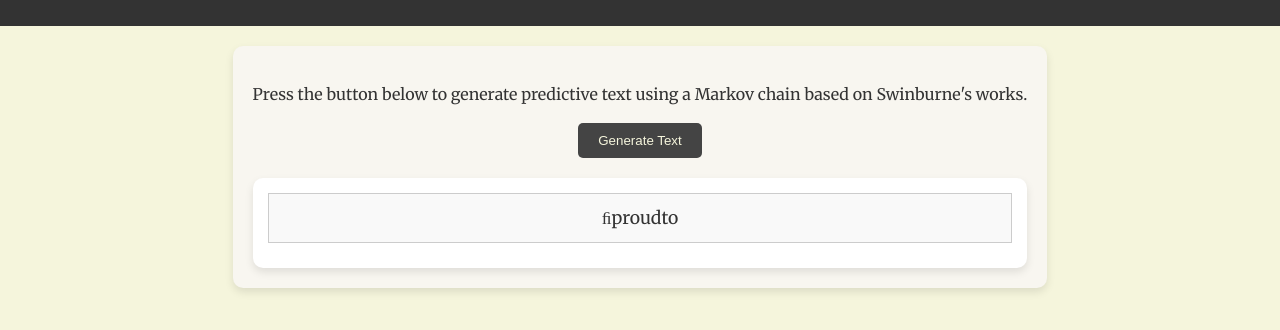
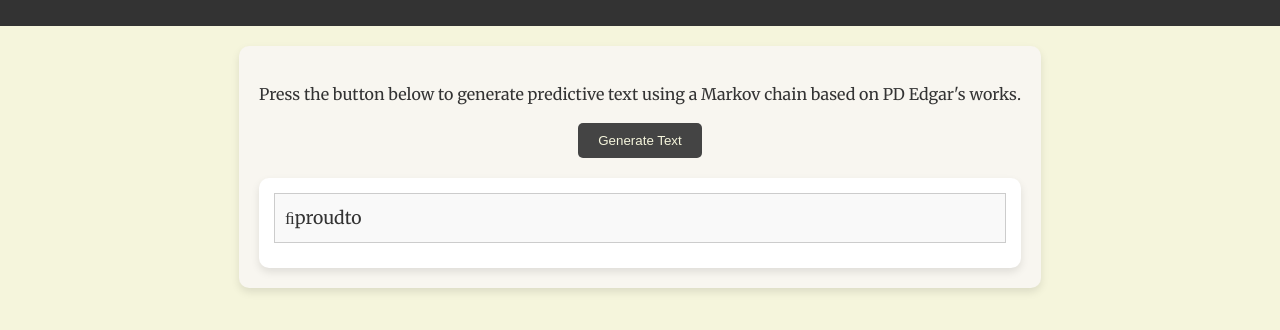
Before and after one commit to pdedgar1/Human-AI-Portfolio, a plain HTML site: page markov/index.html in a window 1280 px wide. Both pictures are taken after a click on the button "Generate Text". Shown: the part 300-630 px from the top of the page. Drawn offline with Linux system fonts and the light colour scheme.

Commit message:
markov styles

```diff
--- a/markov/index.html
+++ b/markov/index.html
@@ -59,6 +59,7 @@
             padding: 15px;
             border-radius: 10px;
             box-shadow: 0 4px 8px rgba(0, 0, 0, 0.1);
+            text-align: left;
         }
 
         .generated-text {
@@ -67,6 +68,7 @@
             background-color: #f9f9f9;
             margin-bottom: 10px;
             white-space: pre-wrap;
+            text-align: left;
         }
     </style>
 </head>
@@ -75,7 +77,7 @@
         <h1>Markov Chain Text Generator</h1>
     </header>
     <div class="container">
-        <p>Press the button below to generate predictive text using a Markov chain based on Swinburne's works.</p>
+        <p>Press the button below to generate predictive text using a Markov chain based on PD Edgar's works.</p>
         <button onclick="generateText()">Generate Text</button>
         <div id="output"></div>
     </div>
@@ -108,7 +110,7 @@
 
         // Function to generate text
         function generateText() {
-            const maxWords = 50; // Number of words to generate
+            const maxWords = 100; // Increase number of words to generate for longer output
             let generatedWords = [];
 
             // Start with a random key from the Markov chain
```
